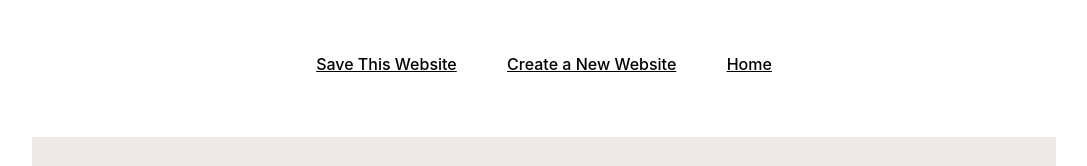
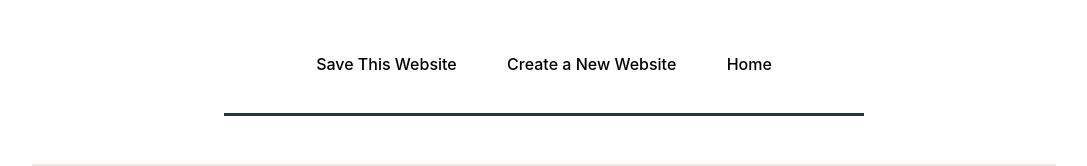
Before and after one commit to mjchin1/Moodboard-WebsiteBuilder, a React (Vite) app in the folder client/: page /website/1 in a window 1280 px wide. Shown: the top 166 px of the page, without its empty margins (96-1183 px from the left). Built offline with nearby package versions, Linux system fonts and the light colour scheme; a web font is replaced by a local one.

Commit message:
altered user website header

```diff
--- a/client/src/components/Website.jsx
+++ b/client/src/components/Website.jsx
@@ -65,7 +65,7 @@ export default function Website({user, website, setWebsite, savedWebsites, setSa
       <button className="websitePageButton" onClick={home}>Home</button>
       </div>
       <br/>
-      {/* <div className="longBreakLine"></div> */}
+      <div className="longBreakLine"></div> <br/>
       {/* <div className="pageDivider"></div> */}
       </div>
       <br/>
--- a/client/src/index.css
+++ b/client/src/index.css
@@ -28,6 +28,8 @@ body {
   place-items: center;
   min-width: 320px;
   min-height: 100vh;
+  /* background-color:#f0f4f7; */
+  padding-bottom: 200px;
 }
 
 h1 {
@@ -64,6 +66,7 @@ button:focus-visible {
   }
   button {
     background-color: #f9f9f9;
+    /* background-color: white; */
   }
 }
 
@@ -124,7 +127,6 @@ button:focus-visible {
 
 .websitePageButton {
   background-color: white;
-  text-decoration: underline;
 
 }
 
```
